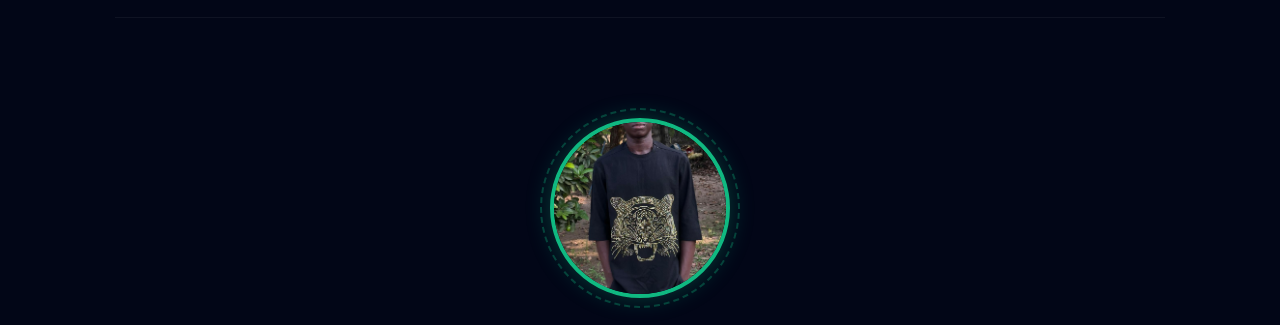
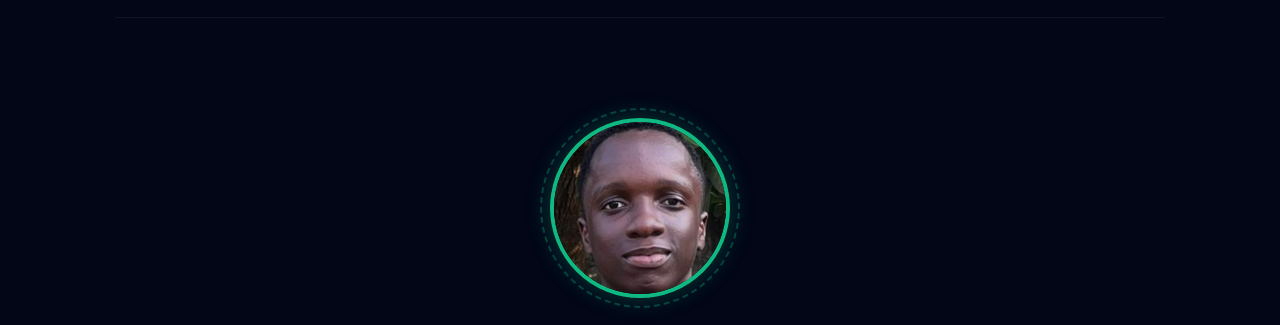
Before and after one commit to Lordave111/Portfolio, a plain HTML site: page index.html in a window 1280 px wide. Shown: the part 62-387 px from the top of the page. Drawn offline with Linux system fonts and the light colour scheme.

Commit message:
Update index.html

```diff
--- a/index.html
+++ b/index.html
@@ -259,7 +259,7 @@
 
         <section class="hero">
             <div class="profile-container">
-                <img src="david.jpg" alt="David Nwahiri" class="profile-img">
+                <img src="david2.jpg" alt="David Nwahiri" class="profile-img">
             </div>
 
             <span class="badge">OPEN FOR PROJECTS</span>
```
